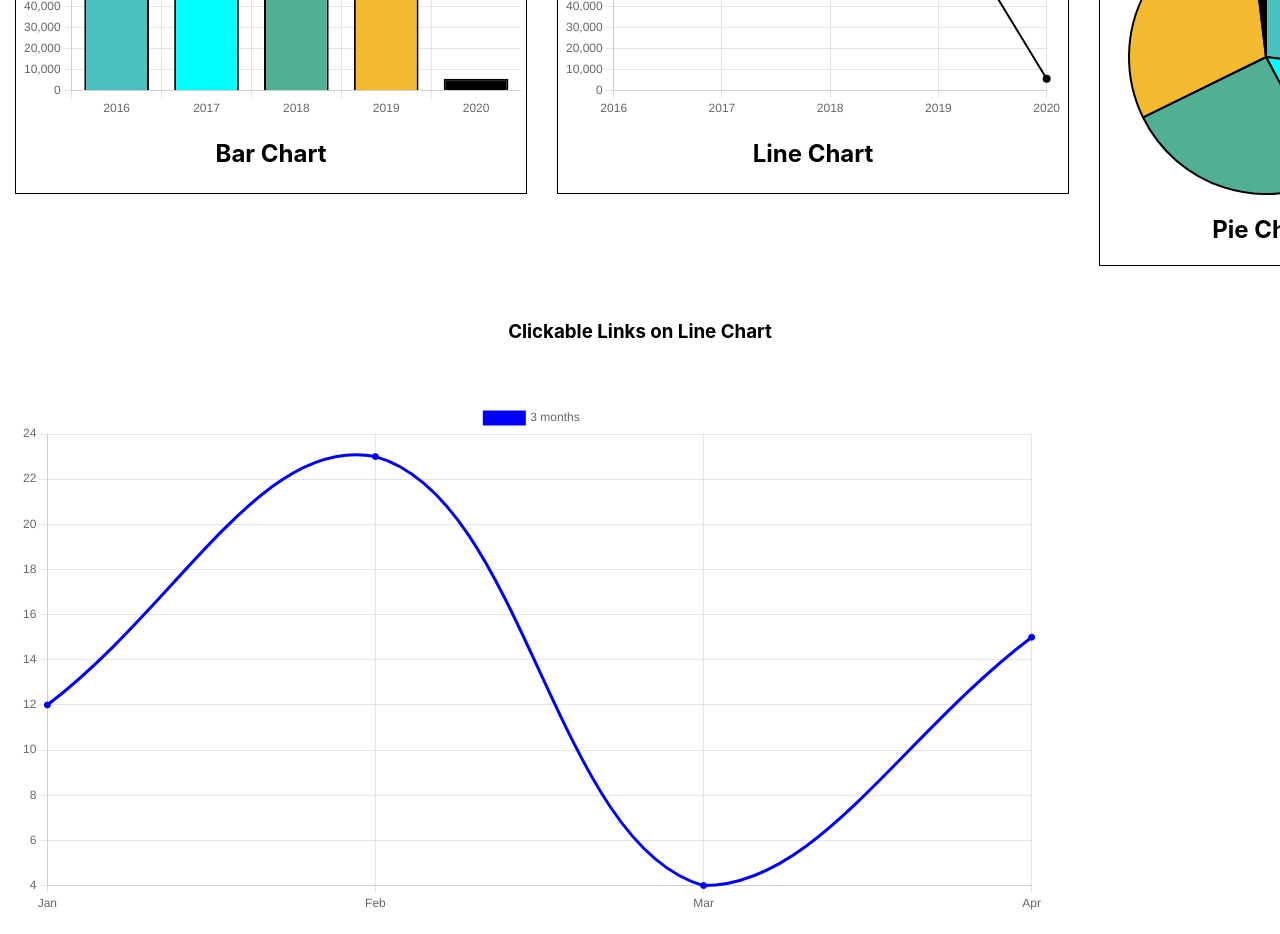
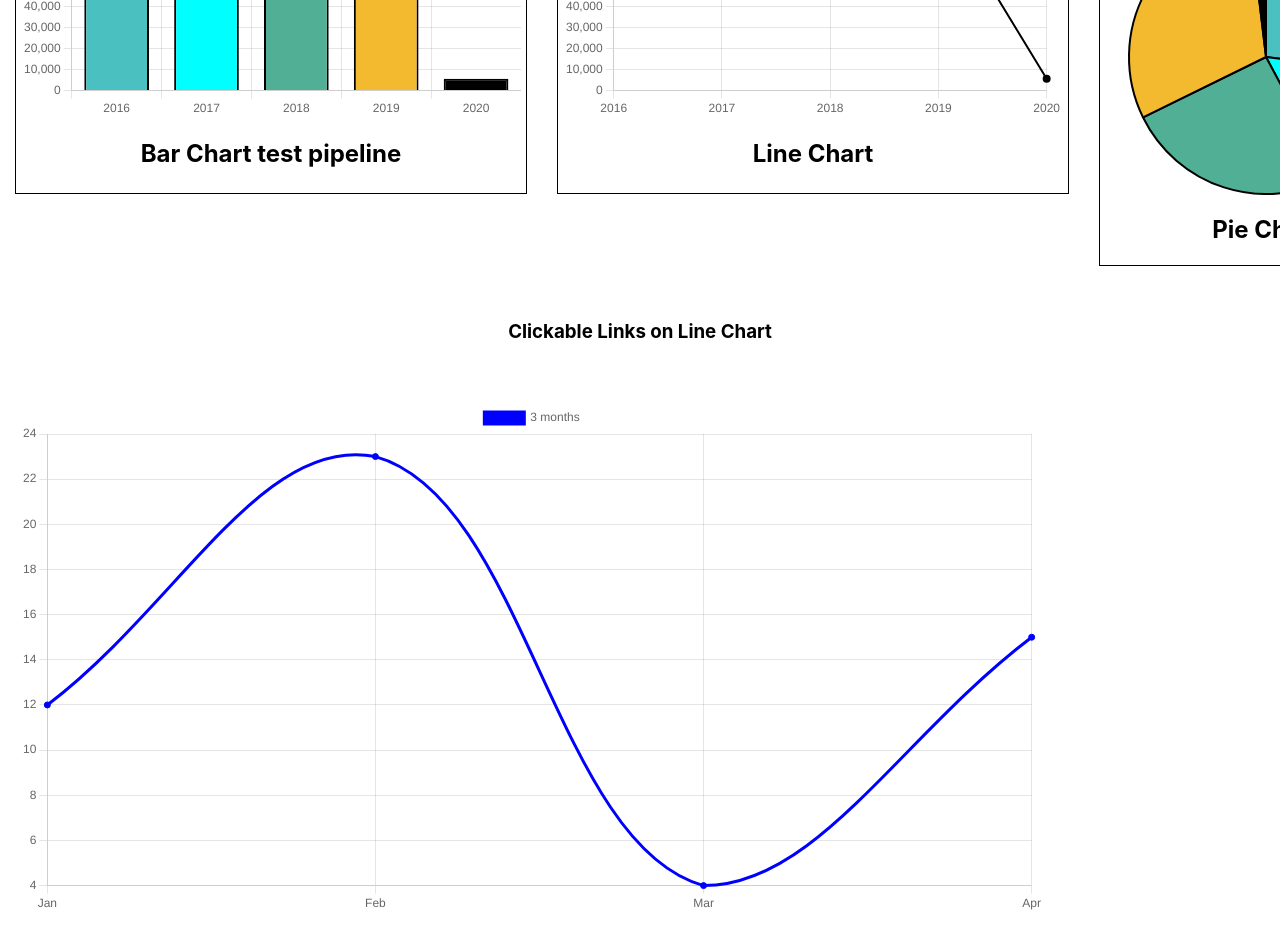
Before and after one commit to mvaibhav131/react_charts, a React (Create React App) app: page / in a window 1280 px wide. Shown: the part 800-1734 px from the top of the page. Built offline with nearby package versions, Linux system fonts and the light colour scheme.

Commit message:
Update BarChart.jsx
changes heading

```diff
--- a/src/component/BarLinePie/BarChart.jsx
+++ b/src/component/BarLinePie/BarChart.jsx
@@ -8,7 +8,7 @@ const BarChart = ({chartData}) => {
     <div>
       <div style={{width:500,margin:15,padding:5,border:"1px solid black"}}>
       <Bar data={chartData} options={{}}/>
-      <h2>Bar Chart</h2>
+      <h2>Bar Chart test pipeline</h2>
       </div>
     </div>
   )
```
